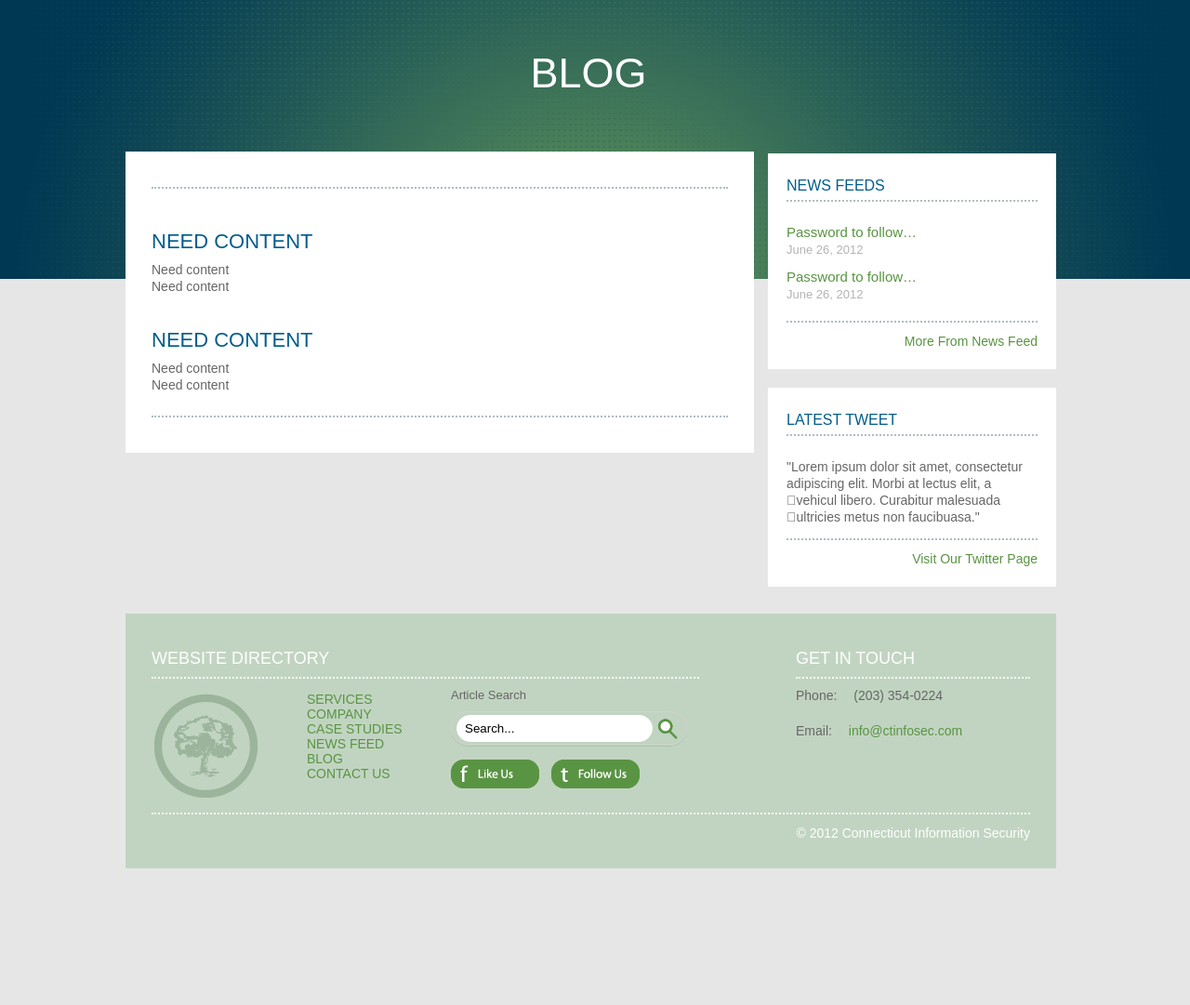
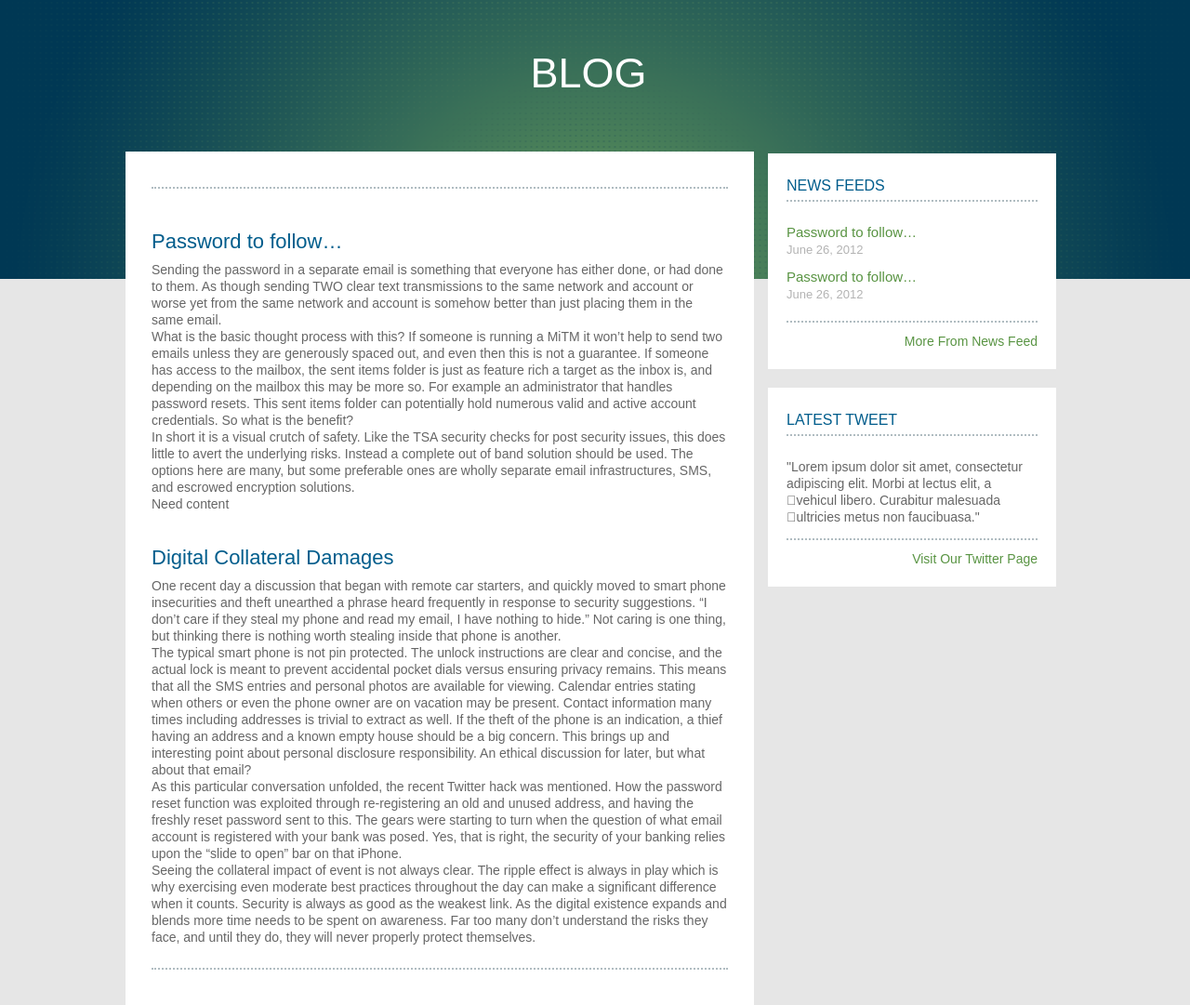
Before and after one commit to vburlacu/vburlacu.github.com, a plain HTML site: page blog.html in a window 1280 px wide. Shown: the part 174-1255 px from the top of the page at 93% size. Before the commit the page ends 1108 px from the top, so only its background shows below. Drawn offline with Linux system fonts and the light colour scheme; a web font is replaced by a local one.

Commit message:
added blog content

```diff
--- a/blog.html
+++ b/blog.html
@@ -31,13 +31,23 @@
       <div id="inner_sub">
         <ul>
           <li>
-            <div id="inner_subheading">NEED CONTENT</div>
-            <div id="inner_subcontent">Need content</div>
+            <div id="inner_subheading">Password to follow…</div>
+            <div id="inner_subcontent">Sending the password in a separate email is something that everyone has either done, or had done to them. As though sending TWO clear text transmissions to the same network and account or worse yet from the same network and account is somehow better than just placing them in the same email.</div>
+
+			<div id="inner_subcontent">What is the basic thought process with this? If someone is running a MiTM it won’t help to send two emails unless they are generously spaced out, and even then this is not a guarantee. If someone has access to the mailbox, the sent items folder is just as feature rich a target as the inbox is, and depending on the mailbox this may be more so. For example an administrator that handles password resets. This sent items folder can potentially hold numerous valid and active account credentials. So what is the benefit?</div>
+
+			<div id="inner_subcontent">In short it is a visual crutch of safety. Like the TSA security checks for post security issues, this does little to avert the underlying risks. Instead a complete out of band solution should be used. The options here are many, but some preferable ones are wholly separate email infrastructures, SMS, and escrowed encryption solutions.</div>
 			<div id="inner_subcontent">Need content</div>
           </li>
           <li>
-            <div id="inner_subheading">NEED CONTENT</div>
-            <div id="inner_subcontent">Need content<br />Need content</div>
+            <div id="inner_subheading">Digital Collateral Damages</div>
+            <div id="inner_subcontent">One recent day a discussion that began with remote car starters, and quickly moved to smart phone insecurities and theft unearthed a phrase heard frequently in response to security suggestions. “I don’t care if they steal my phone and read my email, I have nothing to hide.”  Not caring is one thing, but thinking there is nothing worth stealing inside that phone is another.</div>
+
+			<div id="inner_subcontent">The typical smart phone is not pin protected. The unlock instructions are clear and concise, and the actual lock is meant to prevent accidental pocket dials versus ensuring privacy remains. This means that all the SMS entries and personal photos are available for viewing. Calendar entries stating when others or even the phone owner are on vacation may be present. Contact information many times including addresses is trivial to extract as well. If the theft of the phone is an indication, a thief having an address and a known empty house should be a big concern. This brings up and interesting point about personal disclosure responsibility. An ethical discussion for later, but what about that email?</div>
+
+			<div id="inner_subcontent">As this particular conversation unfolded, the recent Twitter hack was mentioned. How the password reset function was exploited through re-registering an old and unused address, and having the freshly reset password sent to this. The gears were starting to turn when the question of what email account is registered with your bank was posed. Yes, that is right, the security of your banking relies upon the “slide to open” bar on that iPhone.</div>
+
+			<div id="inner_subcontent">Seeing the collateral impact of event is not always clear. The ripple effect is always in play which is why exercising even moderate best practices throughout the day can make a significant difference when it counts. Security is always as good as the weakest link. As the digital existence expands and blends more time needs to be spent on awareness. Far too many don’t understand the risks they face, and until they do, they will never properly protect themselves.</div>
           </li>
         </ul>
       </div>
```
